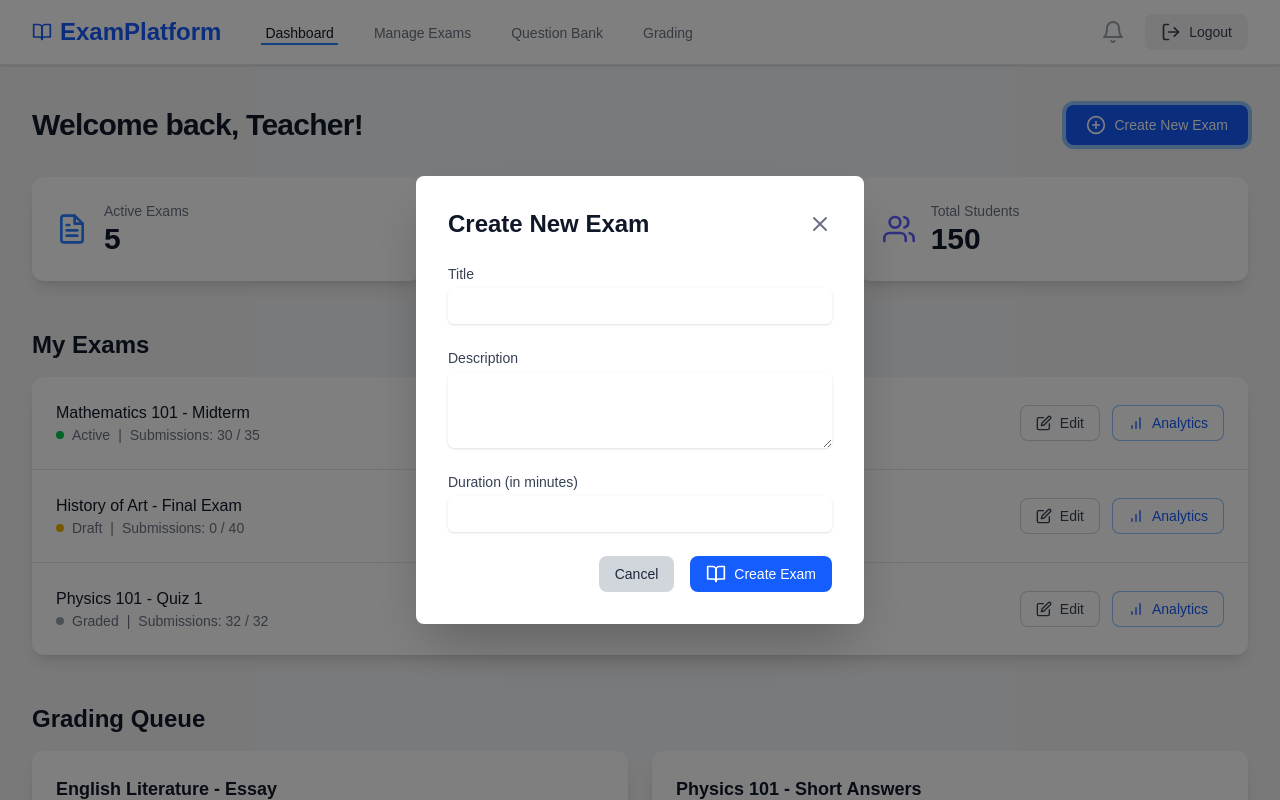
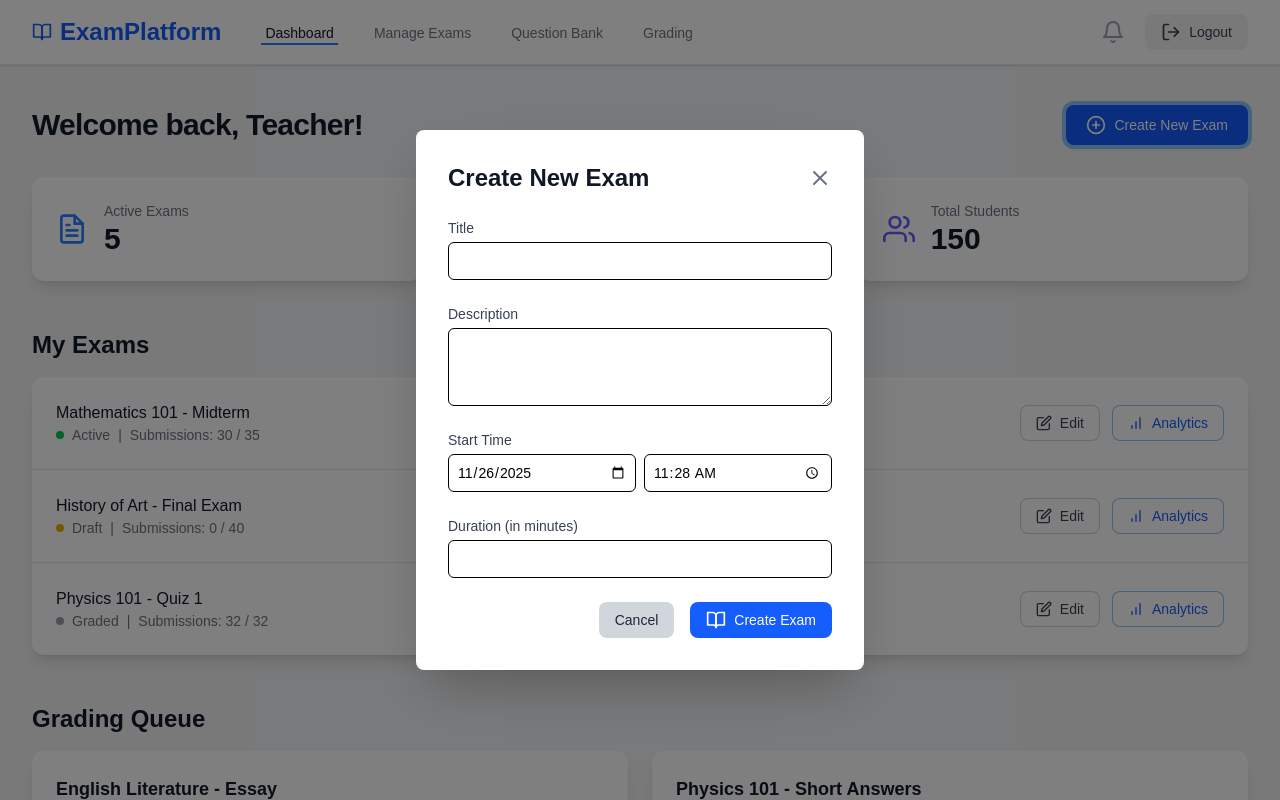
Before and after one commit to TanNH863/e-exam-frontend, a Next.js app: page /teacher/dashboard in a window 1280 px wide. Both pictures are taken after a click on the button "Create New Exam". Shown: the top 800 px of the page. Built offline with nearby package versions, Linux system fonts and the light colour scheme.

Commit message:
add exam status to modal

```diff
--- a/src/components/CreateExamModal.tsx
+++ b/src/components/CreateExamModal.tsx
@@ -4,6 +4,7 @@ import { useState } from "react";
 import { useAuthStore } from "@/stores/authStore";
 import { BookOpenIcon, XIcon } from "@/icons/icons";
 import { useExamStore } from "@/stores/examStore";
+import { ExamStatus } from "@/dto/exam.dto";
 
 interface CreateExamModalProps {
   isOpen: boolean;
@@ -20,6 +21,7 @@ export default function CreateExamModal({
   const { createExam } = useExamStore();
   const [title, setTitle] = useState("");
   const [description, setDescription] = useState("");
+  const [startTime, setStartTime] = useState(new Date());
   const [duration, setDuration] = useState("");
 
   const handleSubmit = async (e: React.FormEvent) => {
@@ -27,7 +29,9 @@ export default function CreateExamModal({
     const response = await createExam(
       title,
       description,
+      startTime,
       parseInt(duration, 10),
+      ExamStatus.DRAFT,
       user?.id
     );
     if (response) {
@@ -67,7 +71,7 @@ export default function CreateExamModal({
                 id="title"
                 value={title}
                 onChange={(e) => setTitle(e.target.value)}
-                className="p-2 mt-1 block w-full rounded-md border-gray-300 shadow-sm focus:border-blue-500 focus:ring-blue-500 sm:text-sm text-black"
+                className="p-2 mt-1 block w-full rounded-md border-1 border-black focus:border-blue-500 focus:ring-blue-500 sm:text-sm text-black"
                 required
               />
             </div>
@@ -84,9 +88,54 @@ export default function CreateExamModal({
                 value={description}
                 onChange={(e) => setDescription(e.target.value)}
                 rows={3}
-                className="p-2 mt-1 block w-full rounded-md border-gray-300 shadow-sm focus:border-blue-500 focus:ring-blue-500 sm:text-sm text-black"
+                className="p-2 mt-1 block w-full rounded-md border-1 border-black focus:border-blue-500 focus:ring-blue-500 sm:text-sm text-black"
                 required
               ></textarea>
+            </div>
+            <div>
+              <label
+                htmlFor="startTime"
+                className="block text-sm font-medium text-gray-700"
+              >
+                Start Time
+              </label>
+              <div className="flex gap-2">
+                <input
+                  type="date"
+                  name="startDate"
+                  id="startDate"
+                  value={startTime.toISOString().split("T")[0]}
+                  onChange={(e) => {
+                    const newDate = new Date(startTime);
+                    const [year, month, day] = e.target.value
+                      .split("-")
+                      .map(Number);
+                    newDate.setFullYear(year);
+                    newDate.setMonth(month - 1);
+                    newDate.setDate(day);
+                    setStartTime(newDate);
+                  }}
+                  className="p-2 mt-1 block w-full rounded-md border-1 border-black focus:border-blue-500 focus:ring-blue-500 sm:text-sm text-black"
+                  required
+                />
+                <input
+                  type="time"
+                  name="startTime"
+                  id="startTime"
+                  value={startTime.toTimeString().slice(0, 5)}
+                  onChange={(e) => {
+                    const newDate = new Date(startTime);
+                    const [hours, minutes] = e.target.value
+                      .split(":")
+                      .map(Number);
+                    newDate.setHours(hours);
+                    newDate.setMinutes(minutes);
+                    setStartTime(newDate);
+                  }}
+                  className="p-2 mt-1 block w-full rounded-md border-1 border-black focus:border-blue-500 focus:ring-blue-500 sm:text-sm text-black"
+                  required
+                />
+              </div>
             </div>
             <div>
               <label
@@ -101,7 +150,7 @@ export default function CreateExamModal({
                 id="duration"
                 value={duration}
                 onChange={(e) => setDuration(e.target.value)}
-                className="p-2 mt-1 block w-full rounded-md border-gray-300 shadow-sm focus:border-blue-500 focus:ring-blue-500 sm:text-sm text-black"
+                className="p-2 mt-1 block w-full rounded-md border-1 border-black focus:border-blue-500 focus:ring-blue-500 sm:text-sm text-black"
                 required
               />
             </div>
--- a/src/dto/exam.dto.ts
+++ b/src/dto/exam.dto.ts
@@ -2,7 +2,15 @@ export interface Exam {
   id: string;
   title: string;
   description: string;
+  start_time: Date;
   duration_minutes: number;
+  status: ExamStatus;
   created_by_id: string;
   created_at: Date;
 }
+
+export enum ExamStatus {
+  DRAFT = "DRAFT",
+  PUBLISHED = "PUBLISHED",
+  COMPLETED = "COMPLETED",
+}
--- a/src/stores/examStore.ts
+++ b/src/stores/examStore.ts
@@ -1,4 +1,4 @@
-import { Exam } from "@/dto/exam.dto";
+import { Exam, ExamStatus } from "@/dto/exam.dto";
 import { create } from "zustand";
 
 interface InitialState {
@@ -9,9 +9,12 @@ interface InitialState {
   createExam: (
     title: string,
     description: string,
+    start_time: Date,
     duration_minutes: number,
+    status: ExamStatus,
     created_by_id: string | undefined
   ) => Promise<{ message: string; exam: Exam }>;
+  getAllExam: () => Promise<Exam[]>;
   deleteExam: (id: string) => Promise<void>;
 }
 
@@ -20,7 +23,14 @@ export const useExamStore = create<InitialState>((set) => ({
   exams: [],
   error: null,
   isLoading: false,
-  createExam: async (title, description, duration_minutes, created_by_id) => {
+  createExam: async (
+    title,
+    description,
+    start_time,
+    duration_minutes,
+    status,
+    created_by_id
+  ) => {
     set({ isLoading: true, error: null });
     try {
       const response = await fetch(`${process.env.NEXT_PUBLIC_API_URL}/exam`, {
@@ -31,7 +41,9 @@ export const useExamStore = create<InitialState>((set) => ({
         body: JSON.stringify({
           title,
           description,
+          start_time,
           duration_minutes,
+          status,
           created_by_id,
         }),
       });
@@ -53,6 +65,28 @@ export const useExamStore = create<InitialState>((set) => ({
       } else {
         set({ error: "An unknown error occurred", isLoading: false });
       }
+    }
+  },
+  getAllExam: async () => {
+    set({ isLoading: true, error: null });
+    try {
+      const response = await fetch(`${process.env.NEXT_PUBLIC_API_URL}/exam`, {
+        method: "GET",
+      });
+      if (!response.ok) {
+        const errorData = await response.json();
+        throw new Error(errorData.message || "Failed to fetch exams");
+      }
+      const exams = await response.json();
+      set({ exams, isLoading: false });
+      return exams;
+    } catch (error: unknown) {
+      if (error instanceof Error) {
+        set({ error: error.message, isLoading: false });
+      } else {
+        set({ error: "An unknown error occurred", isLoading: false });
+      }
+      return [];
     }
   },
   deleteExam: async (id) => {
```
